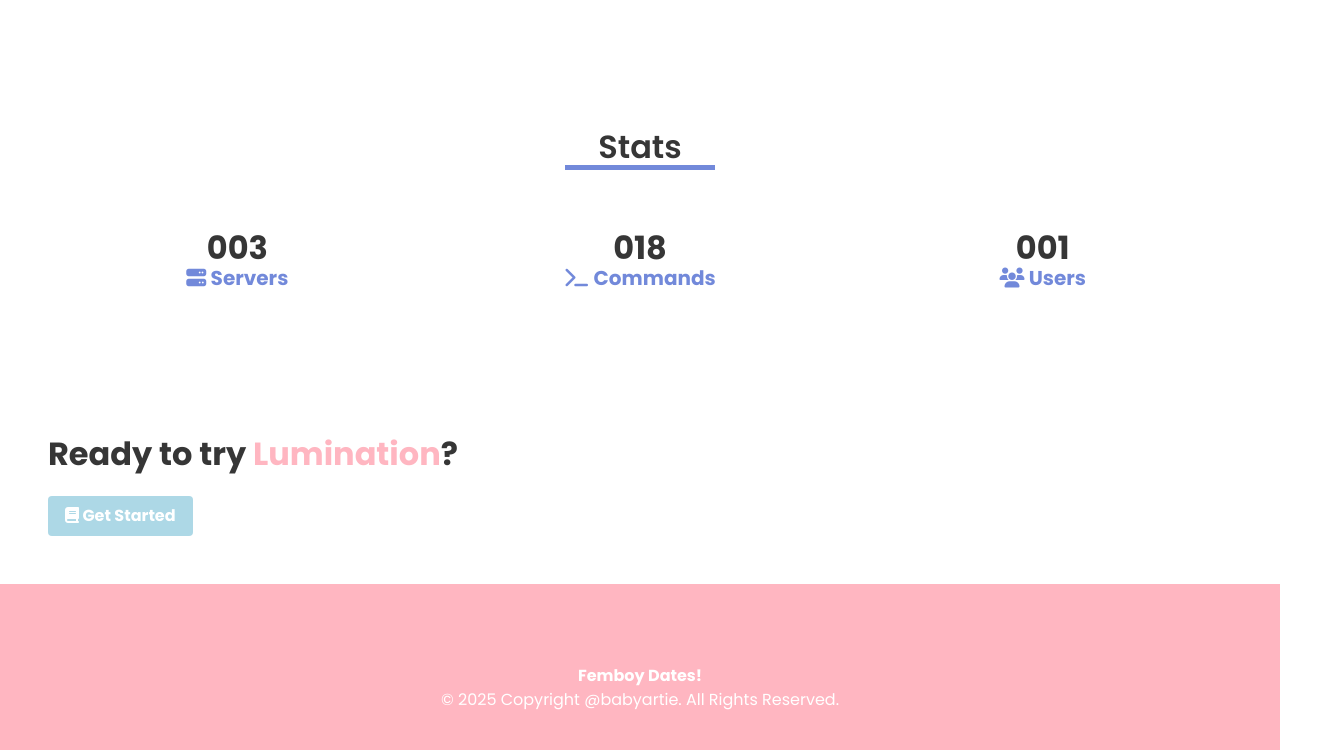
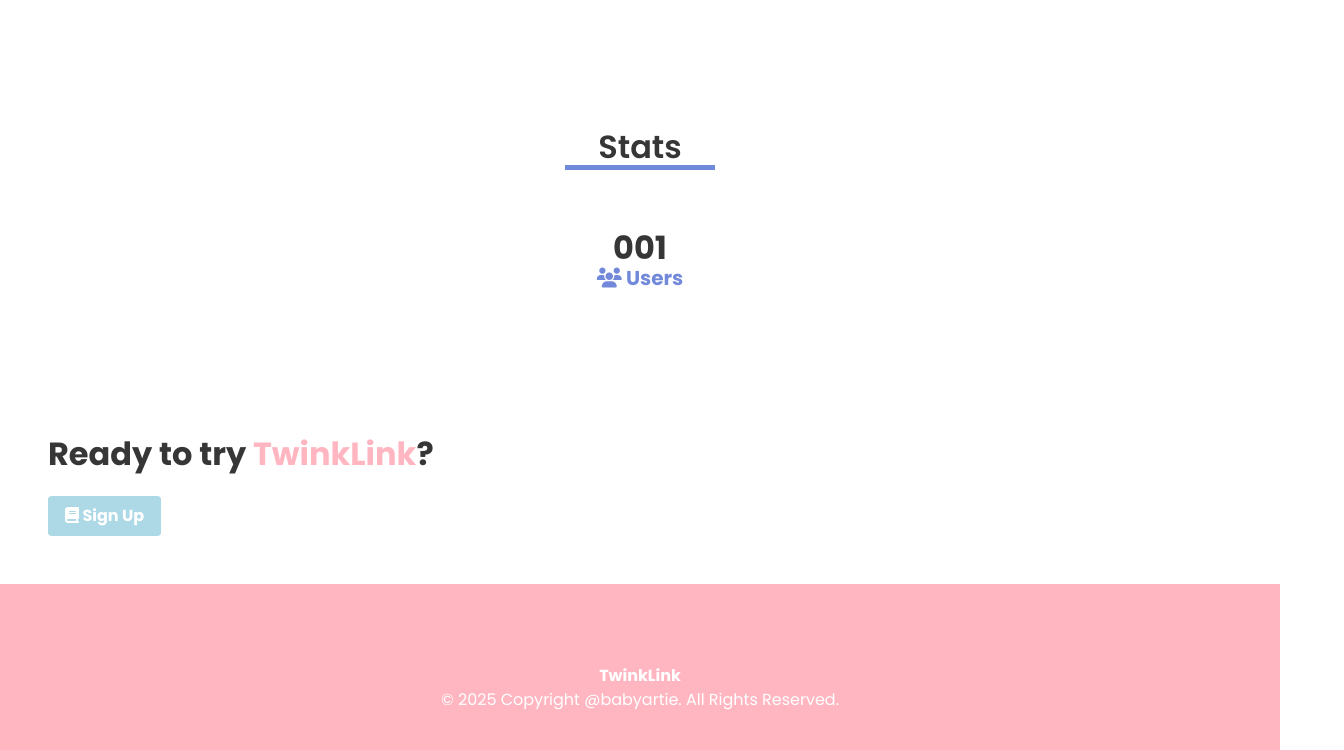
Before and after one commit to LuminationStudios/test.github.io, a plain HTML site: page index.html in a window 1280 px wide. Shown: the part 2047-2797 px from the top of the page, 1344 px wide, since content can reach past the window. Drawn offline with nearby package versions, Linux system fonts and the light colour scheme.

Commit message:
Update index.html

```diff
--- a/index.html
+++ b/index.html
@@ -112,7 +112,7 @@
             <div class="column mt-6" data-aos="fade-left">
               <img
                 class="image has-image-centered vert-move mt-4"
-                src="assets/img/profilecropped.png"
+                src="assets/img/kittyboy.jpg"
                 alt="Profile Picture 2025"
                 style="width: 20rem;"
               />
@@ -222,16 +222,6 @@
 
       <div class="columns mt-6">
         <div class="column has-text-centered">
-          <p class="title has-text-weight-bold lined">003</p>
-          <span class="subtitle has-text-weight-bold blurple"><i class="fa-solid fa-server"></i> Servers</span>
-        </div>
-
-        <div class="column has-text-centered">
-          <p class="title has-text-weight-bold lined">018</p>
-          <span class="subtitle has-text-weight-bold blurple"><i class="fa-solid fa-terminal"></i> Commands</span>
-        </div>
-
-        <div class="column has-text-centered">
           <p class="title has-text-weight-bold lined">001</p>
           <span class="subtitle has-text-weight-bold blurple"><i class="fa-solid fa-users"></i> Users</span>
         </div>
@@ -244,10 +234,10 @@
       <div class="columns">
         <div class="column has-text-left">
           <p class="title has-text-weight-bold">
-            Ready to try <span class="plurple">Lumination</span>?
+            Ready to try <span class="plurple">TwinkLink</span>?
           </p>
           <a href="https://discord.com/oauth2/authorize?client_id=1202626563393323049" class="button is-blue" target="_blank"
-            ><strong><i class="fa-solid fa-book"></i> Get Started</strong></a
+            ><strong><i class="fa-solid fa-book"></i> Sign Up</strong></a
           >
         </div>
 
@@ -264,7 +254,7 @@
         </div>
 
         <p>
-          <span class="has-text-weight-bold">Femboy Dates!</span>
+          <span class="has-text-weight-bold">TwinkLink</span>
           <br />
           &copy; <span id="cp-year"></span> Copyright @babyartie. All Rights
           Reserved.
```
